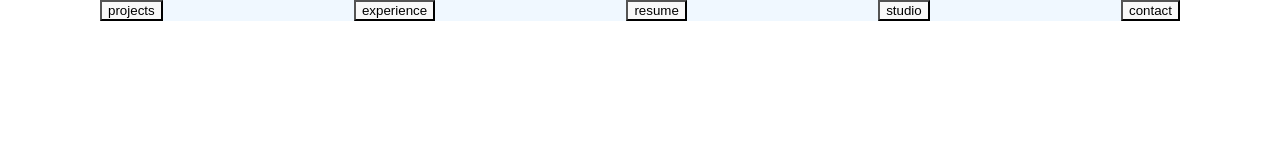
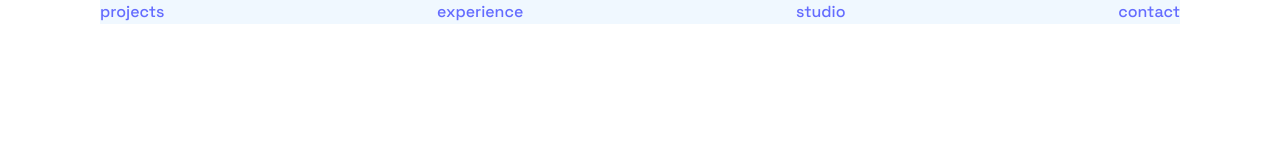
Before and after one commit to ecolijah/portfolio-webpage, a Vue app: page / in a window 1280 px wide. Shown: the top 160 px of the page. Built offline with nearby package versions, Linux system fonts and the light colour scheme.

Commit message:
menu nav done

```diff
--- a/src/App.vue
+++ b/src/App.vue
@@ -1,12 +1,95 @@
 <script setup>
-import Controller from './components/Controller.vue';
+
+import Landing from './components/Landing.vue';
+import Projects from './components/Projects.vue';
+import Experience from './components/Experience.vue';
+import Studio from './components/Studio.vue'
+import Contact from './components/Contact.vue';
+import { onMounted } from 'vue'
+onMounted(() => {
+    // Smooth scroll animation
+    document.querySelectorAll('a[href^="#"]').forEach(anchor => {
+        anchor.addEventListener('click', function (e) {
+            e.preventDefault();
+
+            const target = document.querySelector(this.getAttribute('href'));
+            target.scrollIntoView({
+                behavior: 'smooth'
+            });
+
+            // Apply animation to the target section
+            target.classList.add('scroll-animation');
+
+            // Remove animation after a short delay
+            setTimeout(() => {
+                target.classList.remove('scroll-animation');
+            }, 500);
+        });
+    });
+});
+
 </script>
 
 <template>
-  <Controller />
+  <div class="outer-container">
+
+    <div class="inner-container">
+
+      <nav class="navbar">
+
+        <!-- <a href="#home">Home</a> -->
+        <a href="#projects">projects</a>
+        <a href="#experience">experience</a>
+        <a href="#studio">studio</a>
+        <a href="#contact">contact</a>
+
+      </nav>
+
+      <Landing id="home" class="section" />
+      <Projects id="projects" class="section"/>
+      <Experience id="experience" class="section"/>
+      <Studio id="studio" class="section"/>
+      <Contact id="contact" class="section"/>
+
+    </div>
+  </div>
+
+
 
 </template>
 
 <style scoped>
 
+  .section {
+
+    transition: transform 0.8s ease-in-out; /* Smooth scroll animation */
+  }
+  .navbar {
+    display: flex;
+    flex-direction: row;
+    width: 100%;
+    justify-content: space-between;
+    background-color: aliceblue;
+  }
+
+  .outer-container {
+    min-width: 100vw;
+    background-color: rgb(255, 255, 255);
+    display: flex;
+    flex-direction: row;
+    justify-content: center;
+    /* align-items: start; */
+
+  }
+
+
+  .inner-container {
+    display: flex;
+    flex-direction: column;
+    align-items: center;
+    flex-basis: 1080px;
+    background-color: rgb(255, 255, 255);
+
+
+  }
 </style>
--- a/src/components/Controller.vue
+++ b/src/components/Controller.vue
@@ -1,6 +1,5 @@
 <script setup>
 
-import Navbar from './Navbar.vue';
 import Landing from './Landing.vue';
 import Projects from './Projects.vue';
 import Experience from './Experience.vue';
@@ -13,7 +12,7 @@ import Contact from './Contact.vue';
     <div class="outer-container">
         <div class="inner-container">
 
-            <Navbar />
+            <!-- <Navbar /> -->
             <Landing />
             <Projects />
             <Experience />
@@ -27,6 +26,8 @@ import Contact from './Contact.vue';
 
 </template>
 <style scoped>
+
+
     .outer-container {
         min-width: 100vw;
         background-color: rgb(255, 255, 255);
--- a/src/components/Landing.vue
+++ b/src/components/Landing.vue
@@ -1,4 +1,6 @@
 <script setup>
+import { RouterView } from 'vue-router';
+
 </script>
 
 <template>
--- a/src/main.js
+++ b/src/main.js
@@ -1,5 +1,8 @@
 import { createApp } from 'vue'
 import './style.css'
 import App from './App.vue'
+import router from './router'
 
-createApp(App).mount('#app')
+createApp(App)
+    .use(router)
+    .mount('#app')
--- /dev/null
+++ b/src/router.js
@@ -0,0 +1,29 @@
+import { createMemoryHistory, createRouter } from 'vue-router'
+
+
+import Landing from './components/Landing.vue';
+import Projects from './components/Projects.vue';
+import Experience from './components/Experience.vue';
+import Studio from './components/Studio.vue'
+import Contact from './components/Contact.vue';
+
+const routes = [
+  { path: '/', component: Landing },
+  { path: '/projects', component: Projects },
+  { path: '/experience', component: Experience},
+  { path: '/studio', component: Studio},
+  { path: '/contact', component: Contact}
+
+]
+
+const router = createRouter({
+  history: createMemoryHistory(),
+  routes,
+  scrollBehavior (to, from, savedPosition){
+    return {top: 0,
+    behavior: 'smooth'
+    }
+  }
+})
+
+export default router
```
